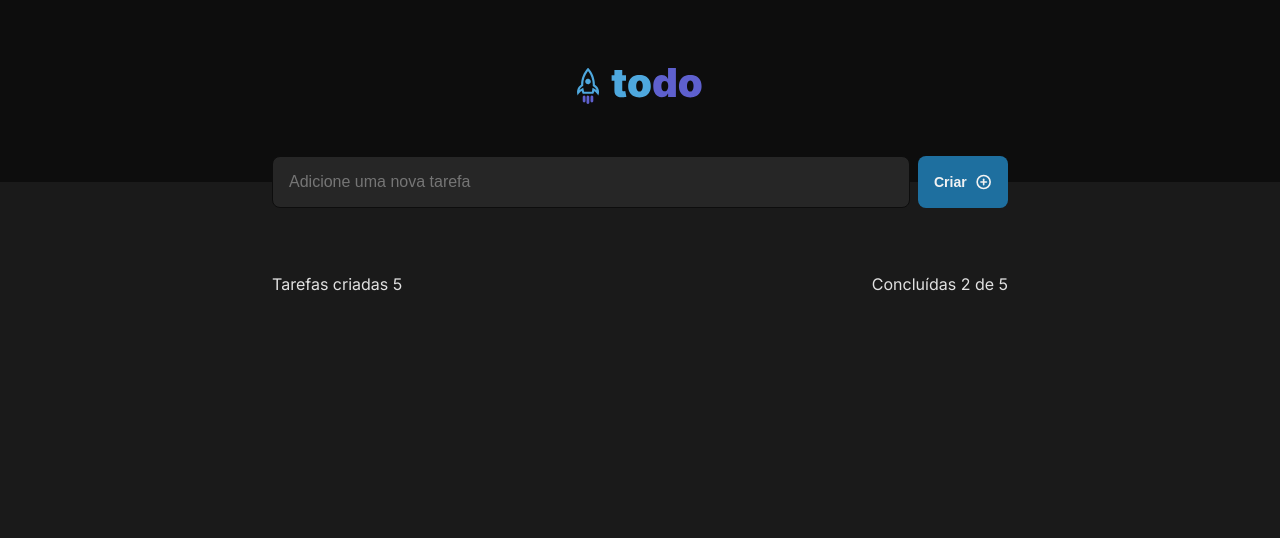
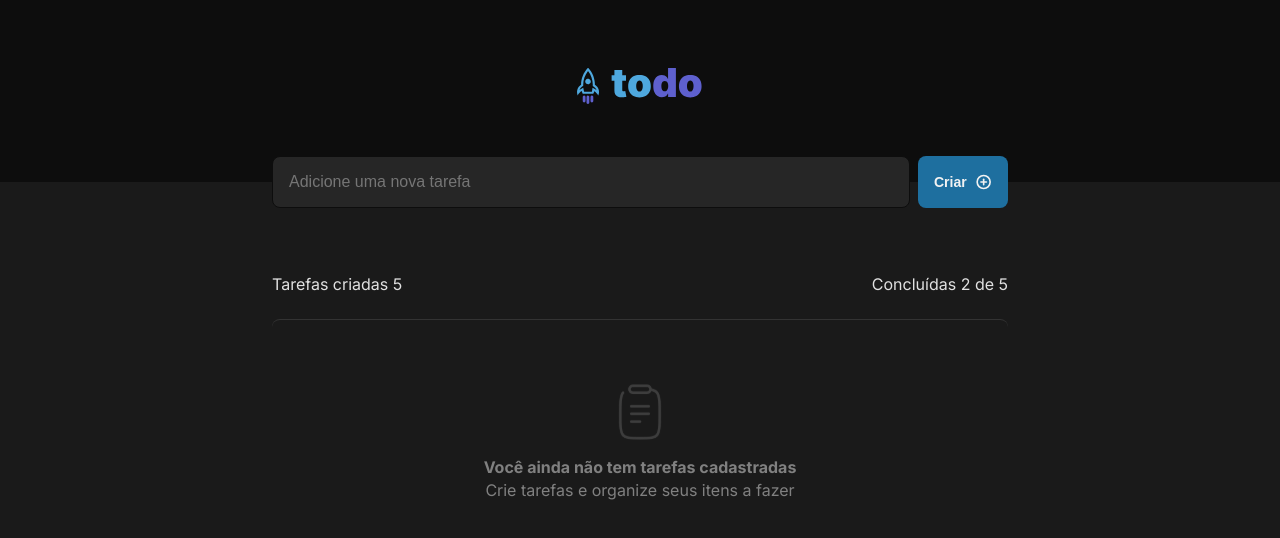
Before and after one commit to burn-c/ignite-todo, a React (Vite) app: page / in a window 1280 px wide. Shown: the top 538 px of the page. Built offline with nearby package versions, Linux system fonts and the light colour scheme.

Commit message:
feat(comp): adds EmptyTaskList

```diff
--- a/src/App.tsx
+++ b/src/App.tsx
@@ -6,6 +6,7 @@ import Input from './components/Input'
 import Task from './components/Task'
 
 import styles from './App.module.css'
+import EmptyTaskList from './components/EmptyTaskList'
 
 interface TasksProps {
   id: string | number;
@@ -19,6 +20,7 @@ function App() {
   function handleCreateTask(event: FormEvent) {
     event.preventDefault()
 
+    // ToDo: use UUID
     const newTaskId = Math.random()
     setTasks([...tasks, { id:newTaskId, taskName: newTaskText }])
   }
@@ -26,6 +28,8 @@ function App() {
   function handleNewTaskTextChange(event: ChangeEvent<HTMLInputElement>) {
     setNewTaskText(event.target.value)
   }
+
+  const isEmptyTaskList = tasks.length === 0
 
   return (
     <>
@@ -50,14 +54,15 @@ function App() {
         </div>
 
         <section>
-          {tasks.map((task) =>
+        {isEmptyTaskList
+          ? <EmptyTaskList/>
+          : tasks.map((task) =>
           <Task
             id={task.id}
             key={task.id}
             taskName={task.taskName}
           />
         )}
-
         </section>
 
         </main>
--- /dev/null
+++ b/src/components/EmptyTaskList.module.css
@@ -0,0 +1,15 @@
+.emptyTaskList {
+  display: flex;
+  padding: 64px 24px;
+  flex-direction: column;
+  justify-content: center;
+  align-items: center;
+  align-self: stretch;
+
+  border-radius: 8px;
+  border-top: 1px solid var(--gray-400);
+}
+
+.emptyTaskList img {
+  margin-bottom: 1rem;
+}
--- /dev/null
+++ b/src/components/EmptyTaskList.tsx
@@ -0,0 +1,13 @@
+import styles from './EmptyTaskList.module.css'
+
+import clipboardIcon from '../assets/clipboard.svg'
+
+export default function EmptyTaskList() {
+  return (
+    <div className={styles.emptyTaskList}>
+      <img src={clipboardIcon} alt="Lista de task vazia." />
+      <h1>Você ainda não tem tarefas cadastradas</h1>
+      <h2>Crie tarefas e organize seus itens a fazer</h2>
+  </div>
+  )
+}
--- a/src/global.css
+++ b/src/global.css
@@ -21,6 +21,7 @@
   /*   FONT SIZE */
   --font-size-small: 0.75rem;
   --font-size-medium: 0.875rem;
+  --font-size-big: 1rem;
 
   /*    SPACES */
   --space-small: 0.75rem;
@@ -28,7 +29,7 @@
   --space-large: 4.0625rem;
 
   font-family: Inter, sans-serif;
-  line-height: 1.4; // 140%
+  line-height: 1.4;  /* 140% */
   font-weight: 400;
 
   color-scheme: light dark;
@@ -60,3 +61,16 @@ body, input, textarea, button {
 button {
   cursor: pointer;
 }
+
+h1, h2 {
+  color: var(--gray-300);
+  font-size: var(--font-size-big);
+}
+
+h1 {
+  font-weight: 700;
+}
+
+h2 {
+  font-weight: 400;
+}
```
Also changed, not shown: src/assets/clipboard.svg (added). Lines whose indentation alone changed are shown as unchanged.
